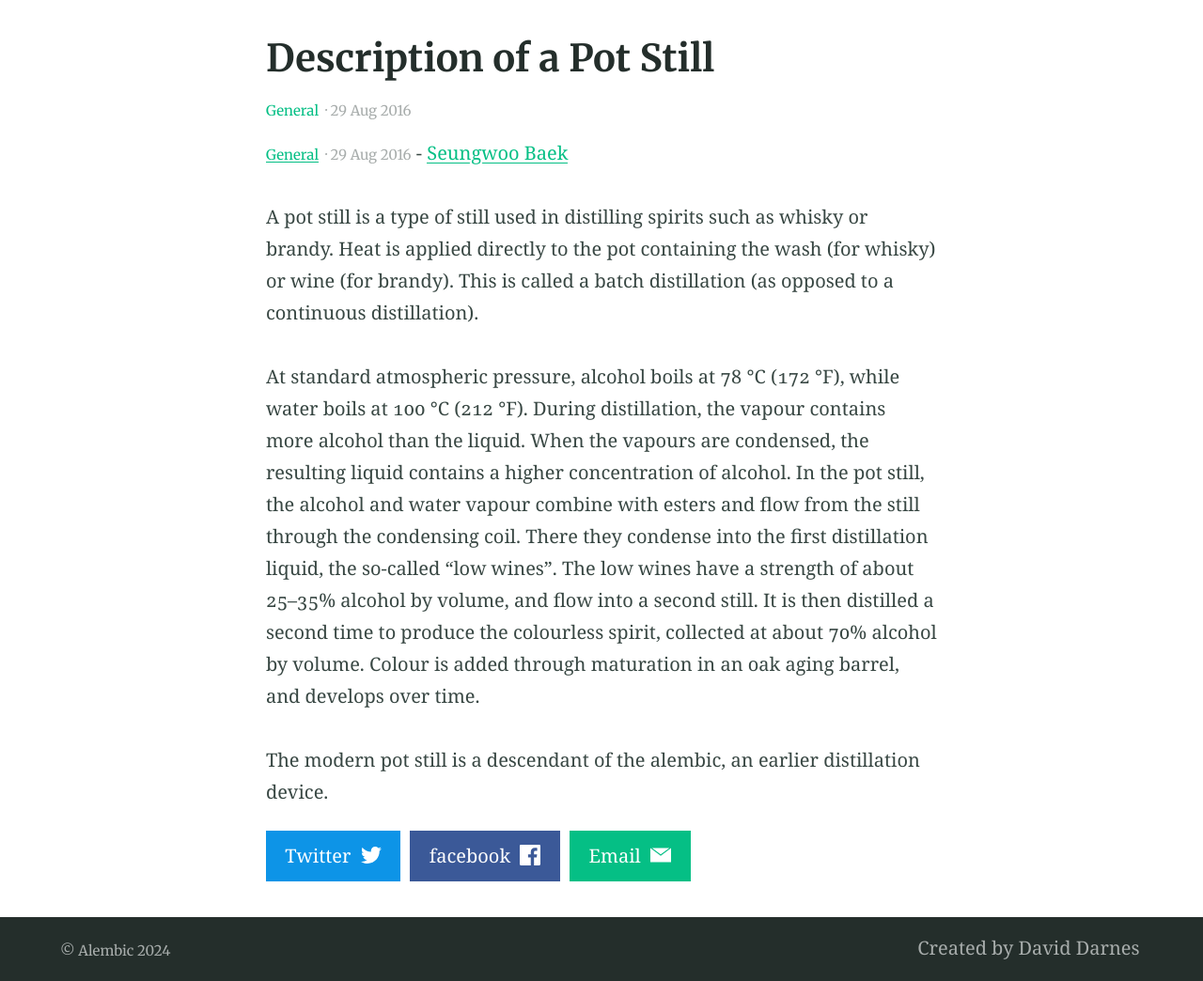
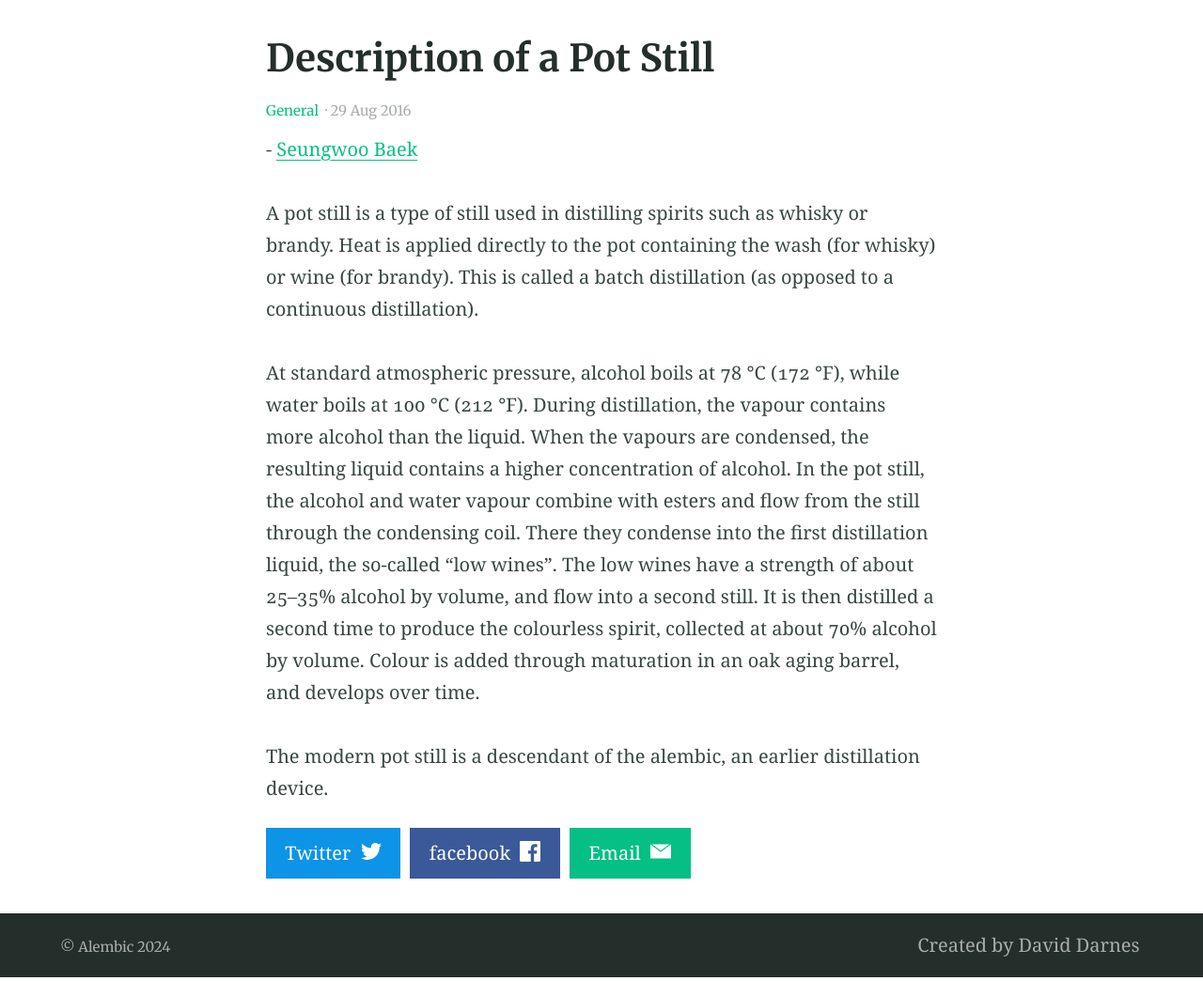
Before and after one commit to swthewhite-lab/swthewhite-lab.github.io, a Jekyll site: the page built from _posts/2016-08-29-example-post-three.md, in a window 1280 px wide. Shown: the part 408-1452 px from the top of the page at 94% size. Built offline with Jekyll 4.4.1, drawn with Linux system fonts in a browser that asks for light colours.

Commit message:
Update post.html

```diff
--- a/_layouts/post.html
+++ b/_layouts/post.html
@@ -11,8 +11,6 @@ layout: default
     <h1>{{ page.title }}</h1>
     {% include post-meta.html %}
     <p>
-      {% include post-meta.html %}
-
       {% assign author = site.authors | where: 'username', page.author | first %}
       {% if author %}
         - <a href="{{ author.url }}">{{ author.name }}</a>
```
